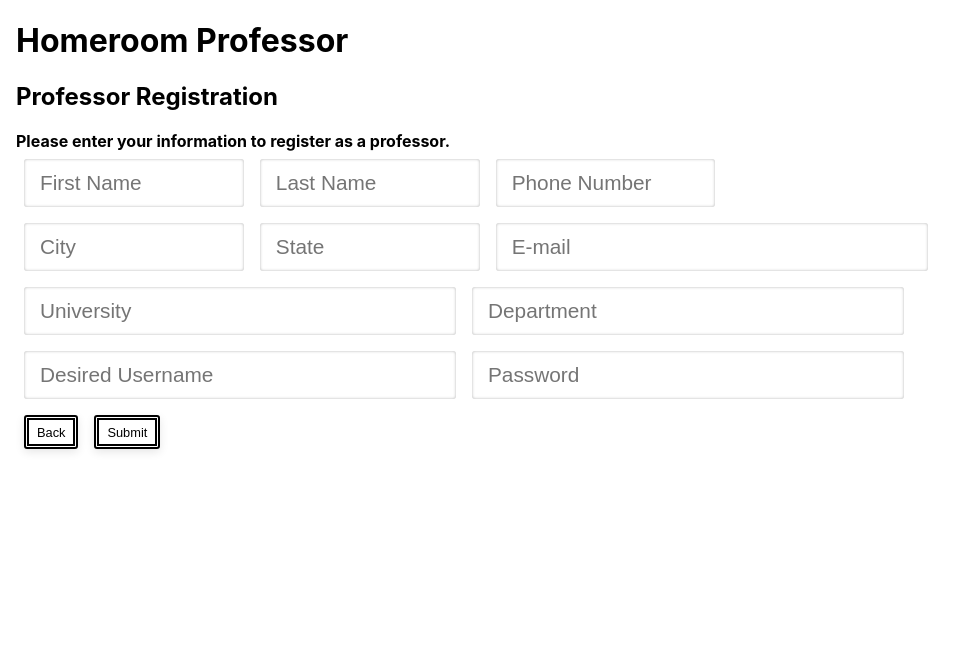
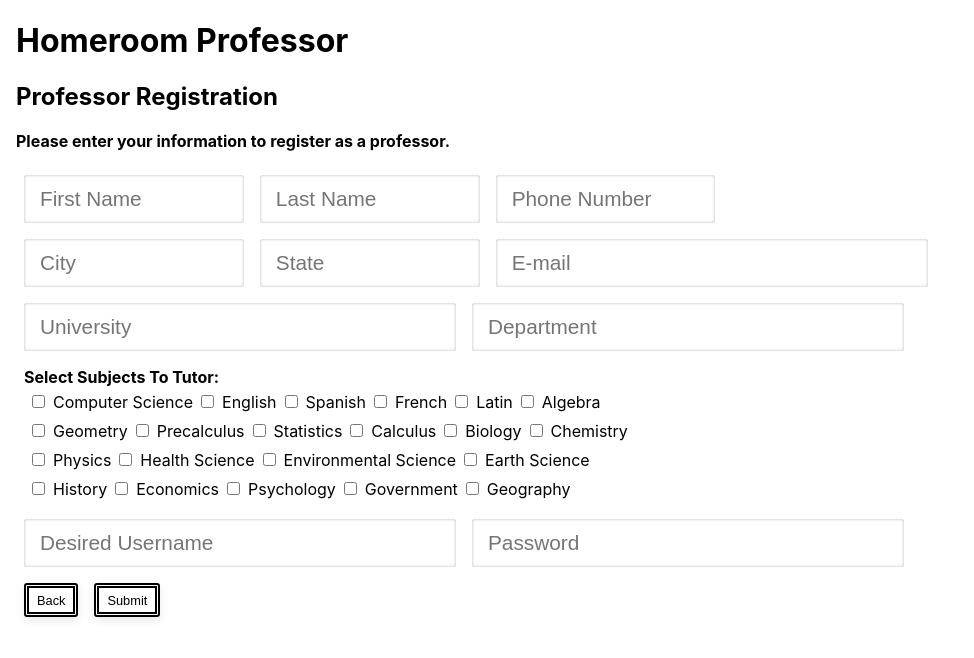
Before and after one commit to ammarsyed/HomeroomProfessor, a React (Create React App) app in the folder CEN3031Project/client/: page /ProfessorRegistration in a window 1280 px wide. Shown: the top 658 px of the page, without its empty margins (0-974 px from the left). Built offline with nearby package versions, Linux system fonts and the light colour scheme.

Commit message:
Checkboxes functional, props passing to app.js

```diff
--- a/CEN3031Project/client/src/App.js
+++ b/CEN3031Project/client/src/App.js
@@ -13,6 +13,10 @@ const App = (props) => {
 
   };
 
+  const registration = (account) => {
+
+  };
+
   return (
 
     <Router>
@@ -20,10 +24,21 @@ const App = (props) => {
            <div className="row">
             <h1><Link to="/" style={{textDecoration: 'none', color: 'black'}}>Homeroom Professor</Link></h1>
             <Switch>
-              <Route exact path = "/" component  = {Login} />
-              <Route exact path = "/Home" component  = {Home} />
-              <Route exact path = "/StudentRegistration" component  = {StudentRegister} />
-              <Route exact path = "/ProfessorRegistration" component  = {ProfessorRegister} />
+              <Route exact path = "/" render={(props) => <Login
+                    props={props}
+                    authenticate={authenticate}
+              /> } />
+              <Route exact path = "/Home" render={(props)=><Home
+                props={props}
+              /> } />
+              <Route exact path = "/StudentRegistration" render={(props)=><StudentRegister
+                props={props}
+                registration={registration}
+              /> } />
+              <Route exact path = "/ProfessorRegistration" render={(props)=><ProfessorRegister
+                props={props}
+                registration={registration}
+              /> } />
             </Switch>
           </div>
         </div>
--- a/CEN3031Project/client/src/components/StudentRegister.js
+++ b/CEN3031Project/client/src/components/StudentRegister.js
@@ -21,9 +21,18 @@ const StudentRegister = (props) => {
     //if form fields are filled, push to home page
     const submitButton = (event) => {
         event.preventDefault();
-        //props.authenticate(account.username, account.password);
-        document.getElementById("addForm").reset();
-        history.push("/")
+        //if form checkbox fields are filled, push into subjects
+        let checkboxes = document.querySelectorAll('input[type=checkbox]:checked');
+        //pushing into account.subjects the checkbox values
+        for (var i = 0; i < checkboxes.length; i++) {
+            account.subjects.push(checkboxes[i].value);
+        }
+
+        //passing the account to registration
+        props.registration(account);
+
+        //set to Home page
+        history.push("/Home")
     }
 
     const backButton = (event) => {
@@ -64,6 +73,33 @@ const StudentRegister = (props) => {
                 onChange = { event => account.email = (event.target.value) }
             />
             <br/>
+            <p className="inputCheckboxes"><strong>Select Subjects To Be Tutored In:</strong>
+                <br/>
+                <label><input className="inputCheckboxes" type="checkbox" name="subject" value="computerscience"/>Computer Science</label>
+                <label><input className="inputCheckboxes" type="checkbox" name="subject" value="english"/>English</label>
+                <label><input className="inputCheckboxes" type="checkbox" name="subject" value="spanish"/>Spanish</label>
+                <label><input className="inputCheckboxes" type="checkbox" name="subject" value="french"/>French</label>
+                <label><input className="inputCheckboxes" type="checkbox" name="subject" value="latin"/>Latin</label>
+                <label><input className="inputCheckboxes" type="checkbox" name="subject" value="algebra"/>Algebra</label>
+                <br/>
+                <label><input className="inputCheckboxes" type="checkbox" name="subject" value="geometry"/>Geometry</label>
+                <label><input className="inputCheckboxes" type="checkbox" name="subject" value="precalculus"/>Precalculus</label>
+                <label><input className="inputCheckboxes" type="checkbox" name="subject" value="statistics"/>Statistics</label>
+                <label><input className="inputCheckboxes" type="checkbox" name="subject" value="calculus"/>Calculus</label>
+                <label><input className="inputCheckboxes" type="checkbox" name="subject" value="biology"/>Biology</label>
+                <label><input className="inputCheckboxes" type="checkbox" name="subject" value="chemistry"/>Chemistry</label>
+                <br/>
+                <label><input className="inputCheckboxes" type="checkbox" name="subject" value="physics"/>Physics</label>
+                <label><input className="inputCheckboxes" type="checkbox" name="subject" value="healthscience"/>Health Science</label>
+                <label><input className="inputCheckboxes" type="checkbox" name="subject" value="environmentalscience"/>Environmental Science</label>
+                <label><input className="inputCheckboxes" type="checkbox" name="subject" value="earthscience"/>Earth Science</label>
+                <br/>
+                <label><input className="inputCheckboxes" type="checkbox" name="subject" value="history"/>History</label>
+                <label><input className="inputCheckboxes" type="checkbox" name="subject" value="economics"/>Economics</label>
+                <label><input className="inputCheckboxes" type="checkbox" name="subject" value="psychology"/>Psychology</label>
+                <label><input className="inputCheckboxes" type="checkbox" name="subject" value="government"/>Government</label>
+                <label><input className="inputCheckboxes" type="checkbox" name="subject" value="geography"/>Geography</label>
+            </p>
             <input className="inputHalf" type="text" placeholder="Desired Username"
                 onChange = { event => account.username = (event.target.value) }
             />
--- a/CEN3031Project/client/src/components/professorRegister.js
+++ b/CEN3031Project/client/src/components/professorRegister.js
@@ -20,11 +20,20 @@ const ProfessorRegister = (props) => {
         subjects: [],
     }
 
-    //if form fields are filled, push to home page
     const submitButton = (event) => {
         event.preventDefault();
-        //props.authenticate(account.username, account.password);
-        document.getElementById("addForm").reset();
+        //if form checkbox fields are filled, push into subjects
+        let checkboxes = document.querySelectorAll('input[type=checkbox]:checked');
+        //pushing into account.subjects the checkbox values
+        for (var i = 0; i < checkboxes.length; i++) {
+            account.subjects.push(checkboxes[i].value);
+        }
+
+        //passing the account to registration
+        props.registration(account);
+
+        //set to Home page
+        history.push("/Home")
     }
 
     const backButton = (event) => {
@@ -37,11 +46,10 @@ const ProfessorRegister = (props) => {
         <form id = "addForm">
             <div >
                 <h2>Professor Registration</h2>
-                <b>
-                    Please enter your information to register as a professor.
-                </b>
+                <p>
+                    <strong>Please enter your information to register as a professor.</strong>
+                </p>
             </div>
-
             <input className="inputThird" type="text" placeholder="First Name"
                 onChange = { event => account.firstName = (event.target.value) }
             />
@@ -69,6 +77,33 @@ const ProfessorRegister = (props) => {
                 onChange = { event => account.department = (event.target.value) }
             />
             <br/>
+            <p className="inputCheckboxes"><strong>Select Subjects To Tutor:</strong>
+                <br/>
+                <label><input className="inputCheckboxes" type="checkbox" name="subject" value="computerscience"/>Computer Science</label>
+                <label><input className="inputCheckboxes" type="checkbox" name="subject" value="english"/>English</label>
+                <label><input className="inputCheckboxes" type="checkbox" name="subject" value="spanish"/>Spanish</label>
+                <label><input className="inputCheckboxes" type="checkbox" name="subject" value="french"/>French</label>
+                <label><input className="inputCheckboxes" type="checkbox" name="subject" value="latin"/>Latin</label>
+                <label><input className="inputCheckboxes" type="checkbox" name="subject" value="algebra"/>Algebra</label>
+                <br/>
+                <label><input className="inputCheckboxes" type="checkbox" name="subject" value="geometry"/>Geometry</label>
+                <label><input className="inputCheckboxes" type="checkbox" name="subject" value="precalculus"/>Precalculus</label>
+                <label><input className="inputCheckboxes" type="checkbox" name="subject" value="statistics"/>Statistics</label>
+                <label><input className="inputCheckboxes" type="checkbox" name="subject" value="calculus"/>Calculus</label>
+                <label><input className="inputCheckboxes" type="checkbox" name="subject" value="biology"/>Biology</label>
+                <label><input className="inputCheckboxes" type="checkbox" name="subject" value="chemistry"/>Chemistry</label>
+                <br/>
+                <label><input className="inputCheckboxes" type="checkbox" name="subject" value="physics"/>Physics</label>
+                <label><input className="inputCheckboxes" type="checkbox" name="subject" value="healthscience"/>Health Science</label>
+                <label><input className="inputCheckboxes" type="checkbox" name="subject" value="environmentalscience"/>Environmental Science</label>
+                <label><input className="inputCheckboxes" type="checkbox" name="subject" value="earthscience"/>Earth Science</label>
+                <br/>
+                <label><input className="inputCheckboxes" type="checkbox" name="subject" value="history"/>History</label>
+                <label><input className="inputCheckboxes" type="checkbox" name="subject" value="economics"/>Economics</label>
+                <label><input className="inputCheckboxes" type="checkbox" name="subject" value="psychology"/>Psychology</label>
+                <label><input className="inputCheckboxes" type="checkbox" name="subject" value="government"/>Government</label>
+                <label><input className="inputCheckboxes" type="checkbox" name="subject" value="geography"/>Geography</label>
+            </p>
             <input className="inputHalf" type="text" placeholder="Desired Username"
                 onChange = { event => account.username = (event.target.value) }
             />
@@ -78,7 +113,7 @@ const ProfessorRegister = (props) => {
             <br/>
 
             <button onClick = {backButton}>Back</button>
-            <button onSubmit = {submitButton}>Submit</button>
+            <button onClick = {submitButton}>Submit</button>
         </form>
     );
 
--- a/CEN3031Project/client/src/index.css
+++ b/CEN3031Project/client/src/index.css
@@ -157,3 +157,7 @@ input[type='text'] {
 	height: 3rem;
 	color:#000000;
 }
+
+.inputCheckboxes {
+	margin: 0.5rem;
+}
```
